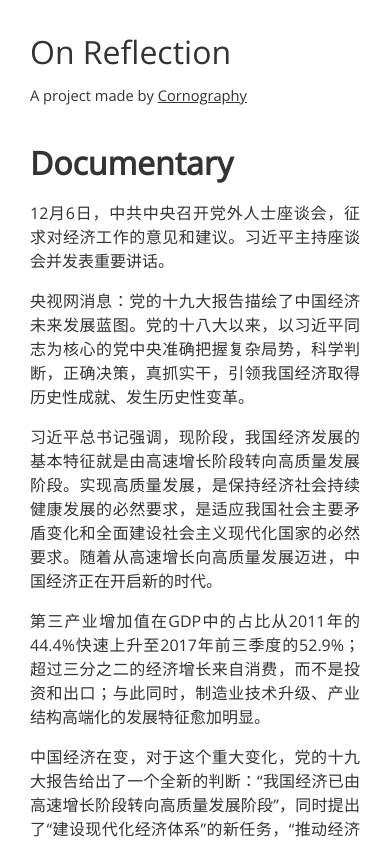
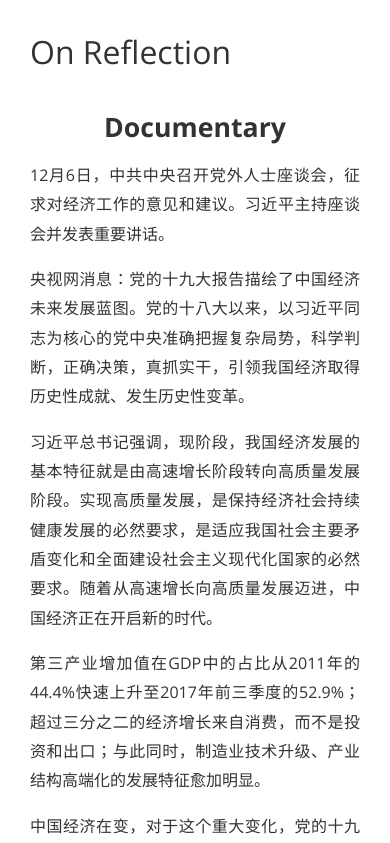
Before and after one commit to jasongao97/onref.me, a Vue app: page /documentary in a window 390 px wide. Shown: the top 843 px of the page. Built offline with nearby package versions, Linux system fonts and the light colour scheme; some icons are missing.

Commit message:
fix bugs

```diff
--- a/index.html
+++ b/index.html
@@ -3,7 +3,7 @@
   <head>
     <meta charset="utf-8">
     <meta name="viewport" content="width=device-width,initial-scale=1.0">
-    <link href="https://fonts.googleapis.com/css?family=Open+Sans:300,400" rel="stylesheet">
+    <link href="https://fonts.googleapis.com/css?family=Open+Sans:300,400,700" rel="stylesheet">
     <title>onreflection</title>
     <style>
       body {
--- a/src/App.vue
+++ b/src/App.vue
@@ -51,7 +51,7 @@ export default {
 #app {
   font-family: 'Open Sans', sans-serif;
   color: #333;
-  max-width: 960px;
+  max-width: 1080px;
 }
 
 h1, h2 {
--- a/src/components/Documentary.vue
+++ b/src/components/Documentary.vue
@@ -1,6 +1,6 @@
 <template>
   <div class="container">
-    <h1>Documentary</h1>
+    <h1 class="title">Documentary</h1>
     <p>12月6日，中共中央召开党外人士座谈会，征求对经济工作的意见和建议。习近平主持座谈会并发表重要讲话。</p>
     <p>央视网消息：党的十九大报告描绘了中国经济未来发展蓝图。党的十八大以来，以习近平同志为核心的党中央准确把握复杂局势，科学判断，正确决策，真抓实干，引领我国经济取得历史性成就、发生历史性变革。</p>
     <p>习近平总书记强调，现阶段，我国经济发展的基本特征就是由高速增长阶段转向高质量发展阶段。实现高质量发展，是保持经济社会持续健康发展的必然要求，是适应我国社会主要矛盾变化和全面建设社会主义现代化国家的必然要求。随着从高速增长向高质量发展迈进，中国经济正在开启新的时代。</p>
@@ -31,6 +31,9 @@ export default {
   .container {
     margin-top: 30px;
   }
+  .title {
+    text-align: center;
+  }
 }
 
 @media (min-width: 768px) {
@@ -38,10 +41,19 @@ export default {
     margin-top: 10px;
     margin-left: 340px;
   }
+  .title {
+    text-align: left;
+  }
+}
+
+.title {
+  font-size: 20pt;
+  font-weight: 700;
 }
 
 p {
   text-align: justify;
+  line-height: 22pt;
 }
 
 </style>
--- a/src/components/HeadView.vue
+++ b/src/components/HeadView.vue
@@ -39,7 +39,7 @@ export default {
     }
   },
   methods: {
-    showNavigationBar: function (event) {
+    showNavigationBar: function () {
       this.ifShowNav = !this.ifShowNav
     }
   }
@@ -53,7 +53,7 @@ export default {
     font-size: 24pt;
   }
   .subTitle {
-    font-size: 11pt;
+    display: none;
   }
 }
 
--- a/src/components/Photography.vue
+++ b/src/components/Photography.vue
@@ -1,6 +1,6 @@
 <template>
   <div class="container">
-    <div class="imagesBlock" v-for="image in images" :key="image.id">
+    <div class="imagesBox" v-for="image in images" :key="image.id">
       <img :src="image.src +
       '?imageView2/1/w/800/h/800/q/75|imageslim'"/>
     </div>
@@ -47,11 +47,10 @@ export default {
 
 img {
   width: 100%;
-  height: auto;
-  margin: 0;
+  vertical-align: bottom
 }
 
-.imagesBlock {
+.imagesBox {
   margin-bottom: 40px;
   padding: 0;
 }
```
